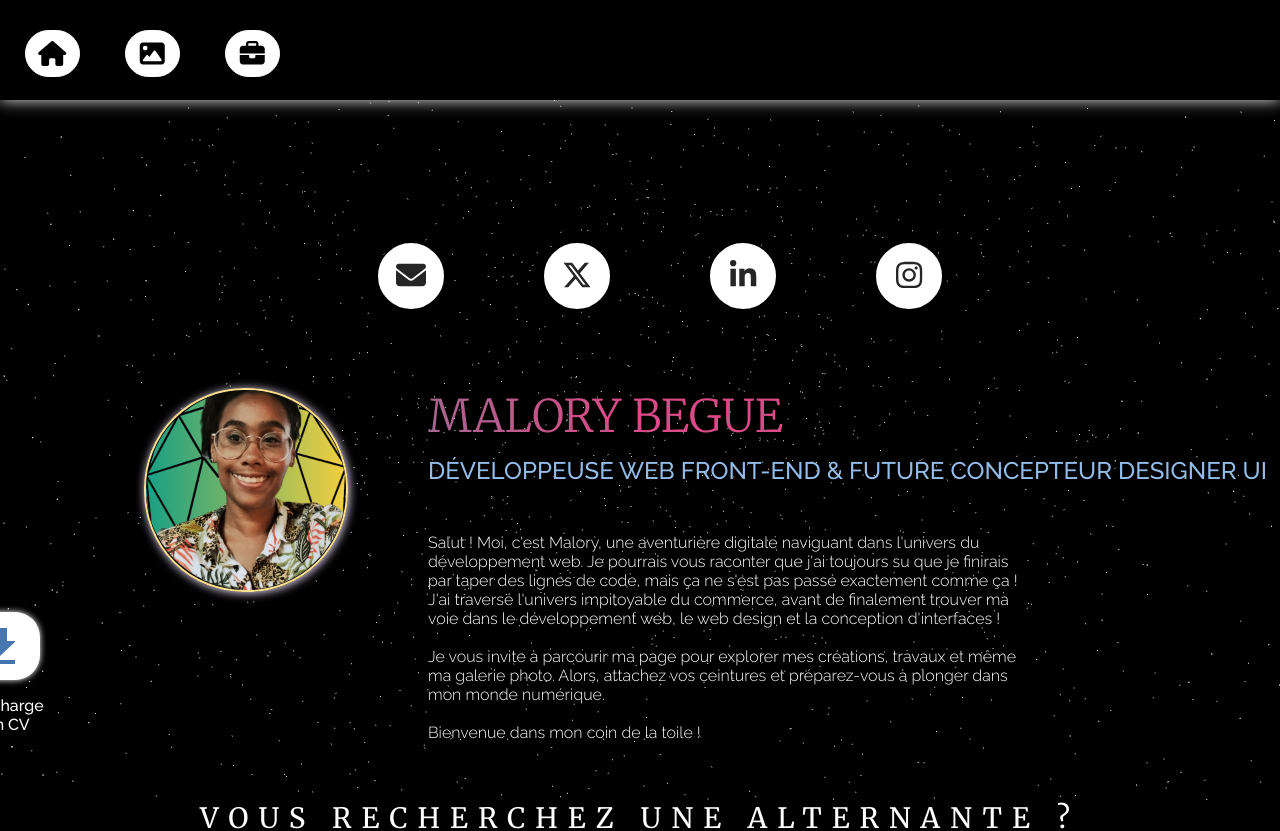
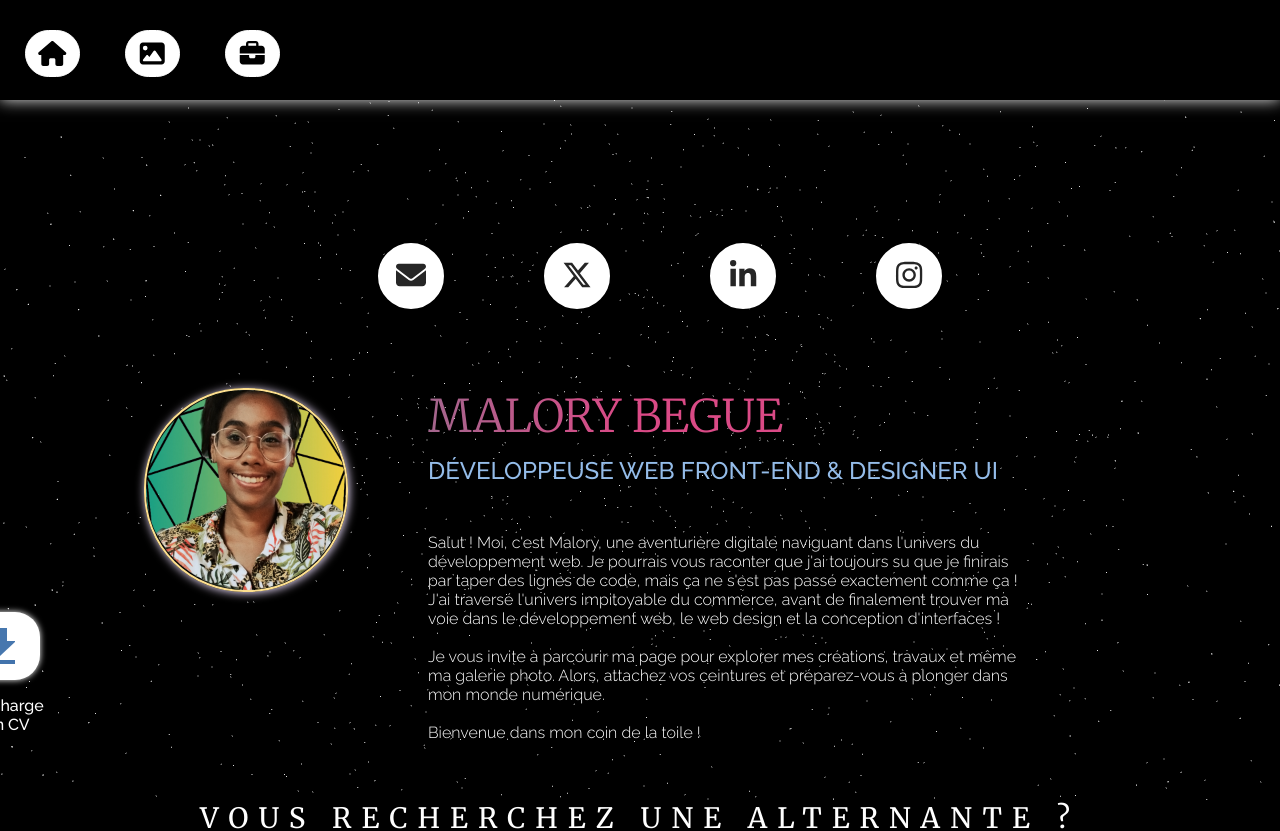
Before and after one commit to euphoriiah-dev/Euphoriiah, a React (Create React App) app: page / in a window 1280 px wide. Shown: the top 831 px of the page. Built offline with nearby package versions, Linux system fonts and the light colour scheme.

Commit message:
title adjust

```diff
--- a/src/Components/Introduction.jsx
+++ b/src/Components/Introduction.jsx
@@ -45,7 +45,7 @@ function Introduction () {
                 </div>
                 <div className="text-container">
                     <h1>Malory Begue</h1>
-                    <h2> Développeuse web front-end & future concepteur designer UI </h2>
+                    <h2> Développeuse web front-end & designer UI </h2>
                     <p>
                     Salut ! Moi, c'est Malory, une aventurière digitale naviguant dans l'univers
                     du développement web. Je pourrais vous raconter que j'ai toujours su que je finirais par taper
```
